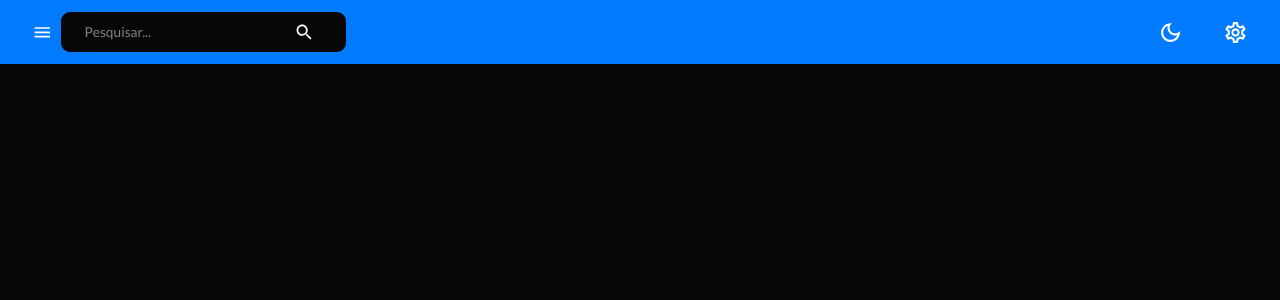
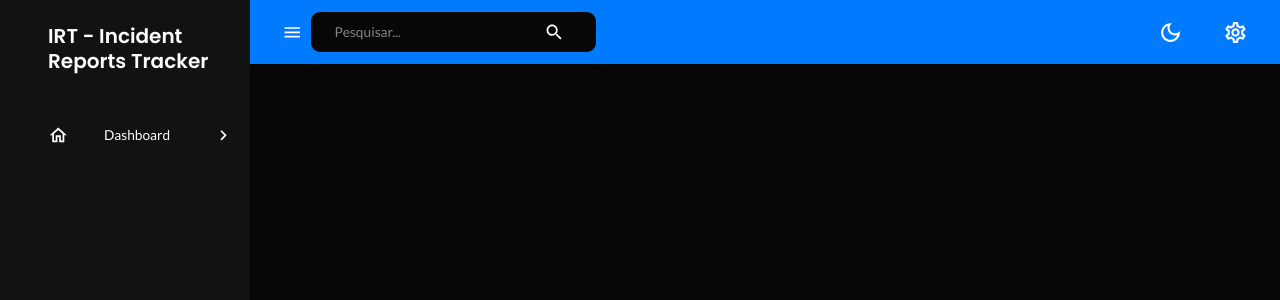
Before and after one commit to frederycksales/react-reports, a React (Create React App) app: page /dashboard in a window 1280 px wide. Shown: the top 300 px of the page. Built offline with nearby package versions, Linux system fonts and the light colour scheme.

Commit message:
novo sidebar e navbar

```diff
--- a/src/components/Navbar.jsx
+++ b/src/components/Navbar.jsx
@@ -24,7 +24,7 @@
   useTheme,
 } from "@mui/material";
 
-const Navbar = () => {
+const Navbar = ({isSidebarOpen,setIsSidebarOpen}) => {
   const dispatch = useDispatch();
   const theme = useTheme();
   const currentThemeSettings = themeSettings(theme.palette.mode);
@@ -41,7 +41,7 @@
       <Toolbar sx={{ justifyContent: "space-between" }}>
         {/* Esquerda */}
         <FlexBetween>
-          <IconButton onClick={() => console.log("open/close sidebar")}>
+          <IconButton onClick={() => setIsSidebarOpen(!isSidebarOpen)}>
             <MenuIcon />
           </IconButton>
           <FlexBetween
--- a/src/components/Sidebar.jsx
+++ b/src/components/Sidebar.jsx
@@ -0,0 +1,138 @@
+import React from "react";
+import {
+  Box,
+  Divider,
+  Drawer,
+  IconButton,
+  List,
+  ListItem,
+  ListItemButton,
+  ListItemIcon,
+  ListItemText,
+  Typography,
+  useTheme,
+} from "@mui/material";
+import {
+  SettingsOutlined,
+  HomeOutlined,
+  ChevronLeft,
+  ChevronRightOutlined,
+} from "@mui/icons-material";
+import { useEffect, useState } from "react";
+import { useLocation, useNavigate } from "react-router-dom";
+import FlexBetween from "./FlexBetween";
+
+const navItems = [
+  {
+    text: "Dashboard",
+    icon: <HomeOutlined />,
+  },
+];
+
+const Sidebar = ({
+  drawerWidth,
+  isSidebarOpen,
+  setIsSidebarOpen,
+  isNonMobile,
+}) => {
+  const { pathname } = useLocation();
+  const [active, setActive] = useState("");
+  const navigate = useNavigate();
+  const theme = useTheme();
+
+  useEffect(() => {
+    setActive(pathname.substring(1));
+  }, [pathname]);
+
+  return (
+    <Box component="nav" >
+      {isSidebarOpen && (
+        <Drawer
+          open={isSidebarOpen}
+          onClose={() => setIsSidebarOpen(false)}
+          variant="persistent"
+          anchor="left"
+          sx={{
+            width: drawerWidth,
+            "& .MuiDrawer-paper": {
+              color: theme.palette.common.white,
+              backgroundColor: theme.palette.background,
+              boxSixing: "border-box",
+              borderWidth: isNonMobile ? 0 : "2px",
+              width: drawerWidth,
+            },
+          }}
+        >
+          <Box width="100%">
+            <Box m="1.5rem 2rem 2rem 3rem">
+              <FlexBetween color={theme.palette.neutral.dark}>
+                <Box display="flex" alignItems="center" gap="0.5rem">
+                  <Typography variant="h4" fontWeight="bold">
+                    IRT - Incident Reports Tracker
+                  </Typography>
+                </Box>
+                {!isNonMobile && (
+                  <IconButton onClick={() => setIsSidebarOpen(!isSidebarOpen)}>
+                    <ChevronLeft />
+                  </IconButton>
+                )}
+              </FlexBetween>
+            </Box>
+
+            <List>
+              {navItems.map(({ text, icon }) => {
+                if (!icon) {
+                  return (
+                    <Typography key={text} sx={{ m: "2.25rem 0 1rem 3rem"}}>
+                      {text}
+                    </Typography>
+                  );
+                }
+                const lcText = text.toLowerCase();
+
+                return (
+                  <ListItem key={text} disablePadding>
+                    <ListItemButton
+                      onClick={() => {
+                        navigate(`/${lcText}`);
+                        setActive(lcText);
+                      }}
+                      sx={{
+                        backgroundColor:
+                          active === lcText
+                            ? theme.palette.secondary[300]
+                            : "transparent",
+                        color:
+                          active === lcText
+                            ? theme.palette.primary[600]
+                            : theme.palette.secondary[100],
+                      }}
+                    >
+                      <ListItemIcon
+                        sx={{
+                          ml: "2rem",
+                          color:
+                            active === lcText
+                              ? theme.palette.primary[600]
+                              : theme.palette.secondary[200],
+                        }}
+                      >
+                        {icon}
+                      </ListItemIcon>
+                      <ListItemText primary={text} />
+                      {active === lcText && (
+                        <ChevronRightOutlined sx={{ ml: "auto" }} />
+                      )}
+                    </ListItemButton>
+                  </ListItem>
+                );
+              })}
+            </List>
+          </Box>
+        </Drawer>
+      )}
+    </Box>
+  );
+};
+
+export default Sidebar;
--- a/src/index.css
+++ b/src/index.css
@@ -1,4 +1,5 @@
 @import url('https://fonts.googleapis.com/css2?family=Lato:wght@300;400&family=Poppins:wght@400;600&display=swap');
+
 
 html,
 boddy,
--- a/src/pages/dashboard/index.jsx
+++ b/src/pages/dashboard/index.jsx
@@ -1,7 +1,12 @@
+import { Box, Typography } from "@mui/material";
 import React from "react";
 
 const Dashboard = () => {
-  return <div>Dashboard Texto</div>;
+  return (<Box>
+    <Typography variant="h4" fontWeight="bold">
+      Dashboard
+    </Typography>
+  </Box>);
 };
 
 export default Dashboard;
--- a/src/pages/layout/index.jsx
+++ b/src/pages/layout/index.jsx
@@ -2,18 +2,24 @@
 import { Box,useMediaQuery } from "@mui/material";
 import { Outlet } from "react-router";
 import Navbar from "../../components/Navbar";
+import Sidebar from "../../components/Sidebar";
 
 const Layout = () => {
   const isNonMobile = useMediaQuery("(min-width: 600px)");
+  const [isSidebarOpen, setIsSidebarOpen] = useState(true);
 
-  return <Box
-    sx={{
-      width:'100%',
-      height:'100%',
-  }}
-  >
-    <Box>
-      <Navbar />
+  return <Box display={isNonMobile ? "flex" : "block"} width="100%" height="100%">
+    <Sidebar
+        isNonMobile={isNonMobile}
+        drawerWidth="250px"
+        isSidebarOpen={isSidebarOpen}
+        setIsSidebarOpen={setIsSidebarOpen}
+      />
+    <Box flexGrow={1}>
+      <Navbar
+        isSidebarOpen={isSidebarOpen}
+        setIsSidebarOpen={setIsSidebarOpen}
+      />
       <Outlet />
     </Box>
   </Box>;
--- a/src/state/index.js
+++ b/src/state/index.js
@@ -2,7 +2,6 @@
 
 const initialState = {
   mode: "dark",
-  userId: "63701cc1f03239b7f700000e",
 };
 
 export const globalSlice = createSlice({
--- a/src/theme.js
+++ b/src/theme.js
@@ -74,30 +74,20 @@
               main: colors.secondaryGrey[700],
             },
             neutral: {
-              dark: colors.tertiaryBlack[500],
-              light: colors.secondaryGrey[200],
-              mainBlack: colors.tertiaryBlack[400],
-              mainGrey: colors.secondaryGrey[400],
-              mainBlue: colors.primaryBlue[300],
+              main: colors.tertiaryBlack[500],
             },
-            accentWarm: {
+            warmAccent: {
               dark: colors.accentOrange[700],
               main: colors.accentOrange[500],
               light: colors.accentOrange[400],
             },
-            accentCool: {
+            coolAccent: {
               dark: colors.accentCyan[700],
               main: colors.accentCyan[500],
               light: colors.accentCyan[400],
             },
             background: {
               default: colors.tertiaryBlack[800],
-            },
-            text1: {
-              default: colors.secondaryGrey[300],
-            },
-            text2: {
-              default: colors.secondaryGrey[200],
             },
           }
         : {
@@ -108,30 +98,20 @@
               main: colors.secondaryGrey[300],
             },
             neutral: {
-              dark: colors.tertiaryBlack[500],
-              light: colors.secondaryGrey[100],
-              mainBlack: colors.tertiaryBlack[300],
-              mainGrey: colors.secondaryGrey[300],
-              mainBlue: colors.primaryBlue[300],
+              main: colors.tertiaryBlack[500],
             },
-            accentWarm: {
+            warmAccent: {
               dark: colors.accentOrange[600],
               main: colors.accentOrange[500],
               light: colors.accentOrange[300],
             },
-            accentCool: {
+            coolAccent: {
               dark: colors.accentCyan[600],
               main: colors.accentCyan[500],
               light: colors.accentCyan[300],
             },
             background: {
               default: colors.secondaryGrey[200],
-            },
-            text1: {
-              default: colors.tertiaryBlack[600],
-            },
-            text2: {
-              default: colors.tertiaryBlack[500],
             },
           }),
     },
@@ -166,22 +146,3 @@
     },
   };
 };
-
-// export const ColorModeContext = createContext({
-//   toggleColorMode: () => {},
-// });
-
-// export const useMode = () => {
-//   const [mode, setMode] = useState("dark");
-
-//   const colorMode = useMemo(
-//     () => ({
-//       toggleColorMode: () =>
-//         setMode((prev) => (prev === "light" ? "dark" : "light")),
-//     }),
-//     []
-//   );
-
-//   const theme = useMemo(() => createTheme(themeSettings(mode)), [mode]);
-//   return [theme, colorMode];
-// };
```
